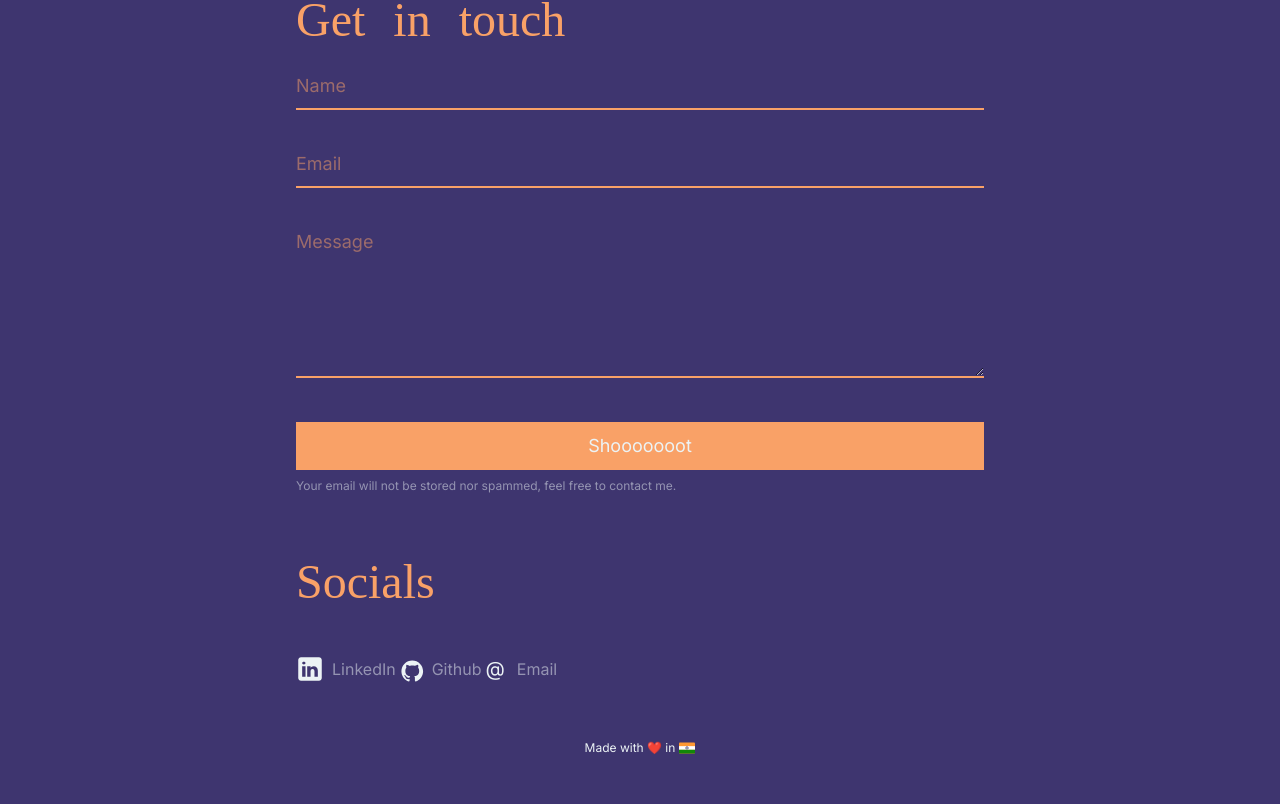
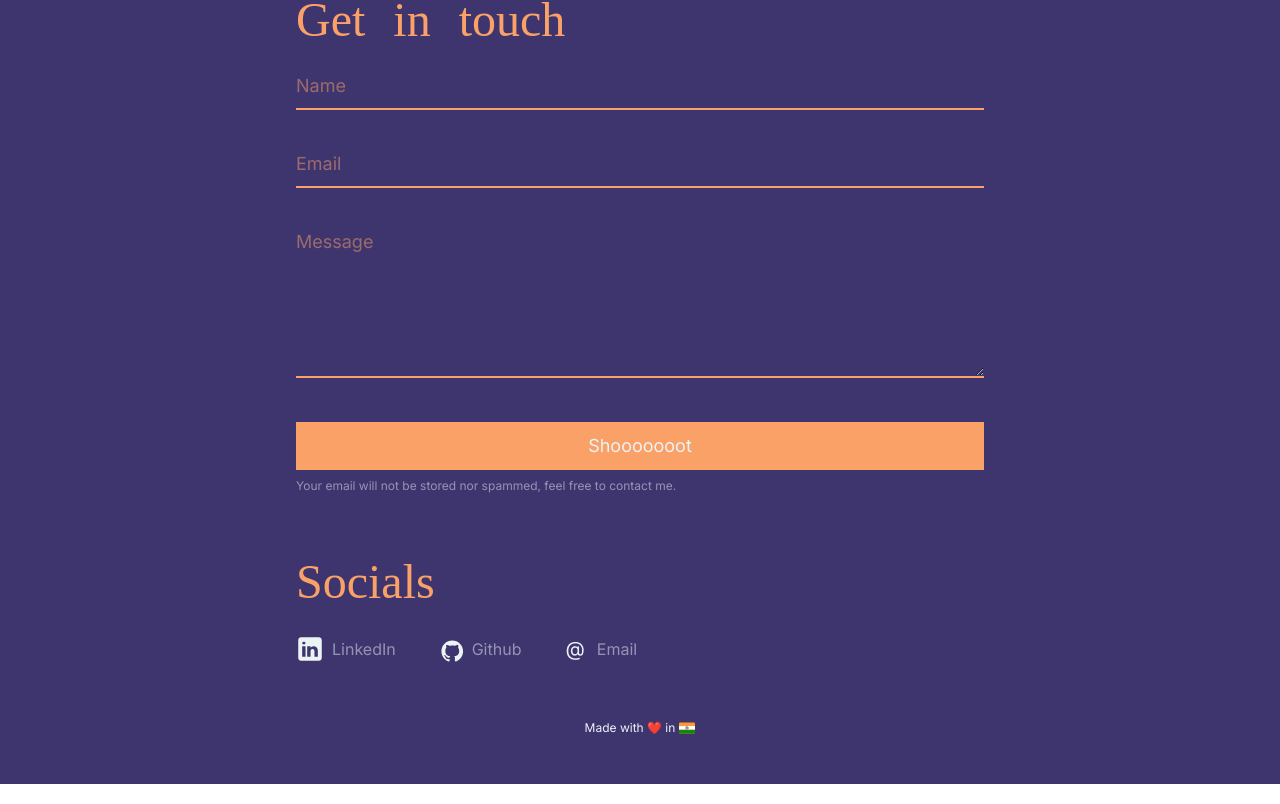
Before and after one commit to sohelshekhIn/Portfolio-Site, a Next.js app: page / in a window 1280 px wide. Shown: the part 4291-5095 px from the top of the page. Built offline with nearby package versions, Linux system fonts and the light colour scheme; a web font is replaced by a local one.

Commit message:
UX Padding Improvements

```diff
--- a/components/Contact.tsx
+++ b/components/Contact.tsx
@@ -25,10 +25,10 @@
                 Socials
               </PositionAnimatedText>
             </h1>
-            <div className="flex flex-col sm:flex-row gap-2 sm:gap-8 mt-5">
+            <div className="">
               <OpacityAnimatedElement
                 delay={0.3}
-                className="flex flex-col sm:flex-row gap-2 sm:gap-0 mt-5"
+                className="flex flex-col sm:flex-row gap-2 md:gap-10 mt-5"
                 margin="0px 0px -30px 0px"
               >
                 <a
```
